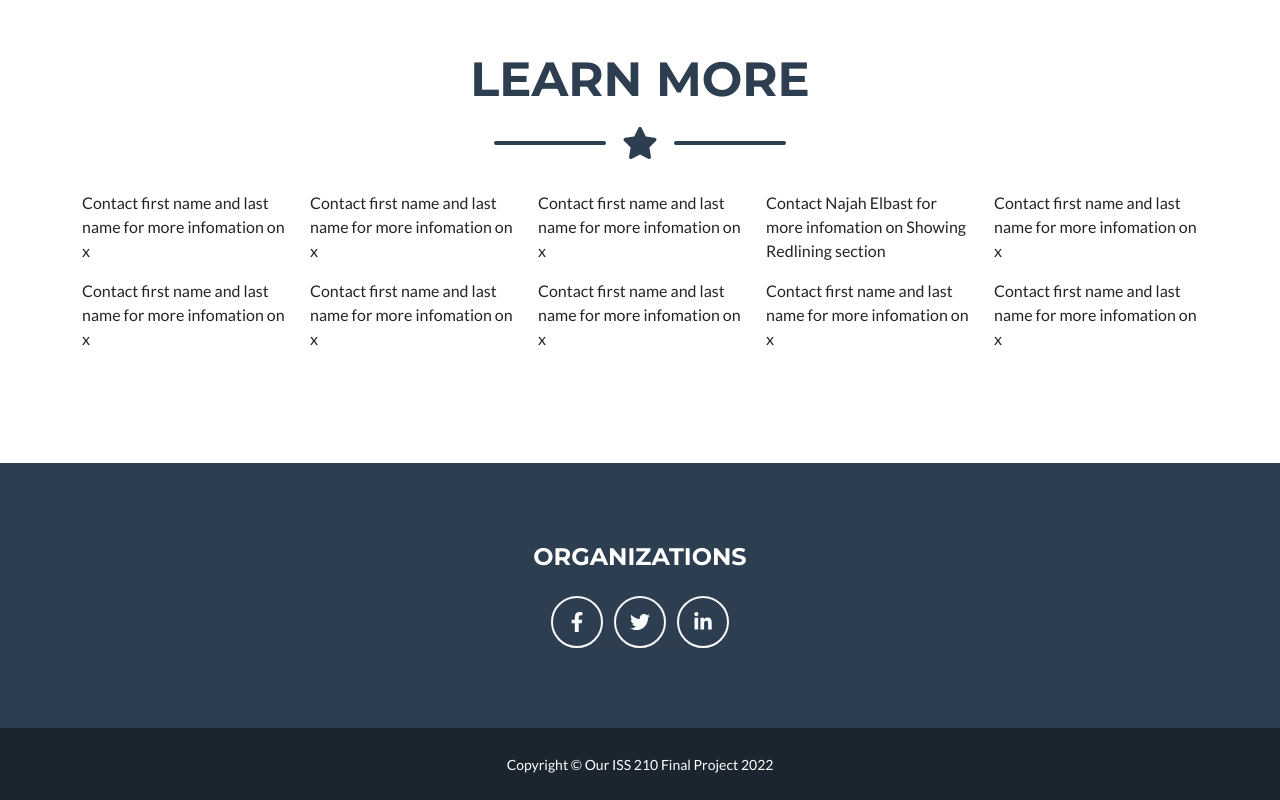
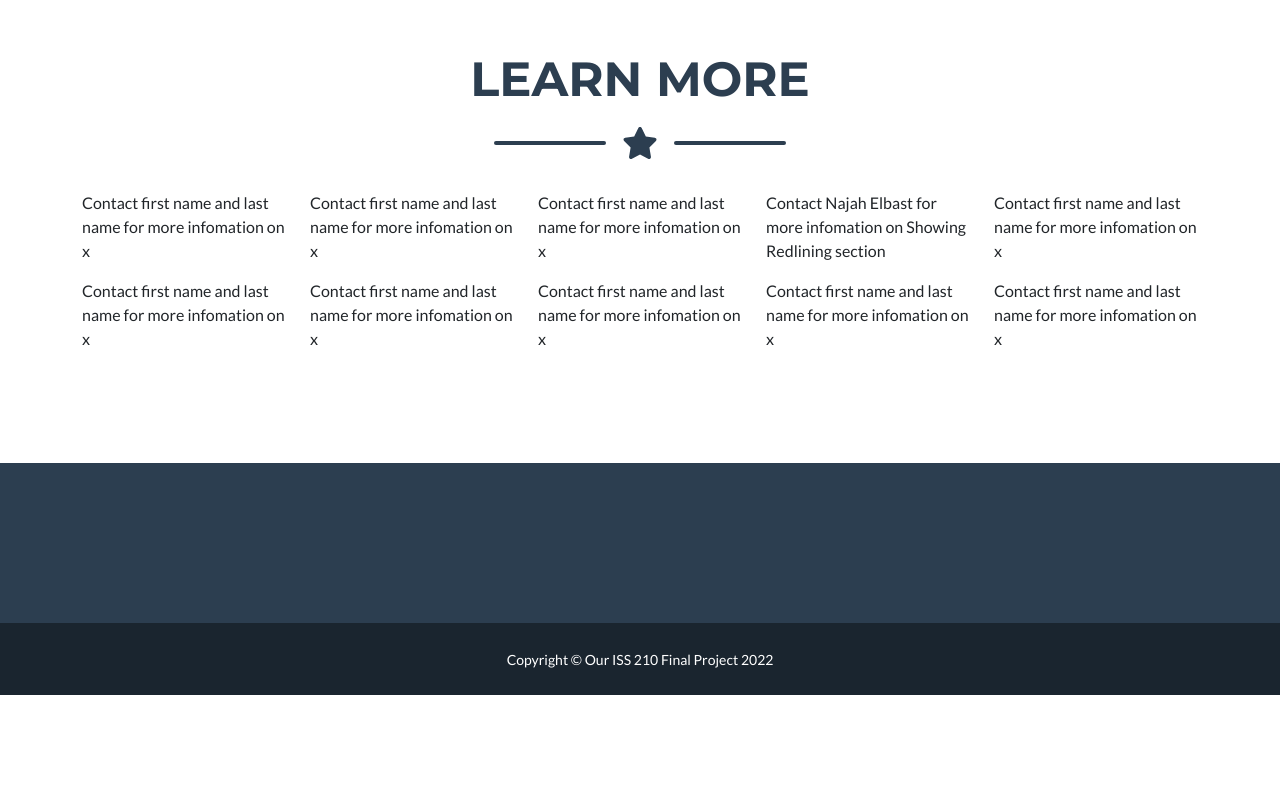
Before and after one commit to group-eighteen/ISS210-005-18, a plain HTML site: page index.html in a window 1280 px wide. Shown: the part 2332-3132 px from the top of the page. After the commit the page ends 3027 px from the top, so only its background shows below. Drawn offline with nearby package versions, Linux system fonts and the light colour scheme.

Commit message:
Update index.html
Deleting the organizations

```diff
--- a/index.html
+++ b/index.html
@@ -173,11 +173,6 @@
                 <div class="row">
                     <!-- Footer Social Icons-->
                      <!-- Use this class to connect your project to potential organizations you found by adding in the href. If you do not add in an organization, delete the class-->
-                    <div class="col-lg mb-5 mb-lg-0">
-                        <h4 class="text-uppercase mb-4">Organizations</h4>
-                        <a class="btn btn-outline-light btn-social mx-1" href="#!"><i class="fab fa-fw fa-facebook-f"></i></a>
-                        <a class="btn btn-outline-light btn-social mx-1" href="#!"><i class="fab fa-fw fa-twitter"></i></a>
-                        <a class="btn btn-outline-light btn-social mx-1" href="#!"><i class="fab fa-fw fa-linkedin-in"></i></a>
                     </div>
                 </div>
             </div>
```
